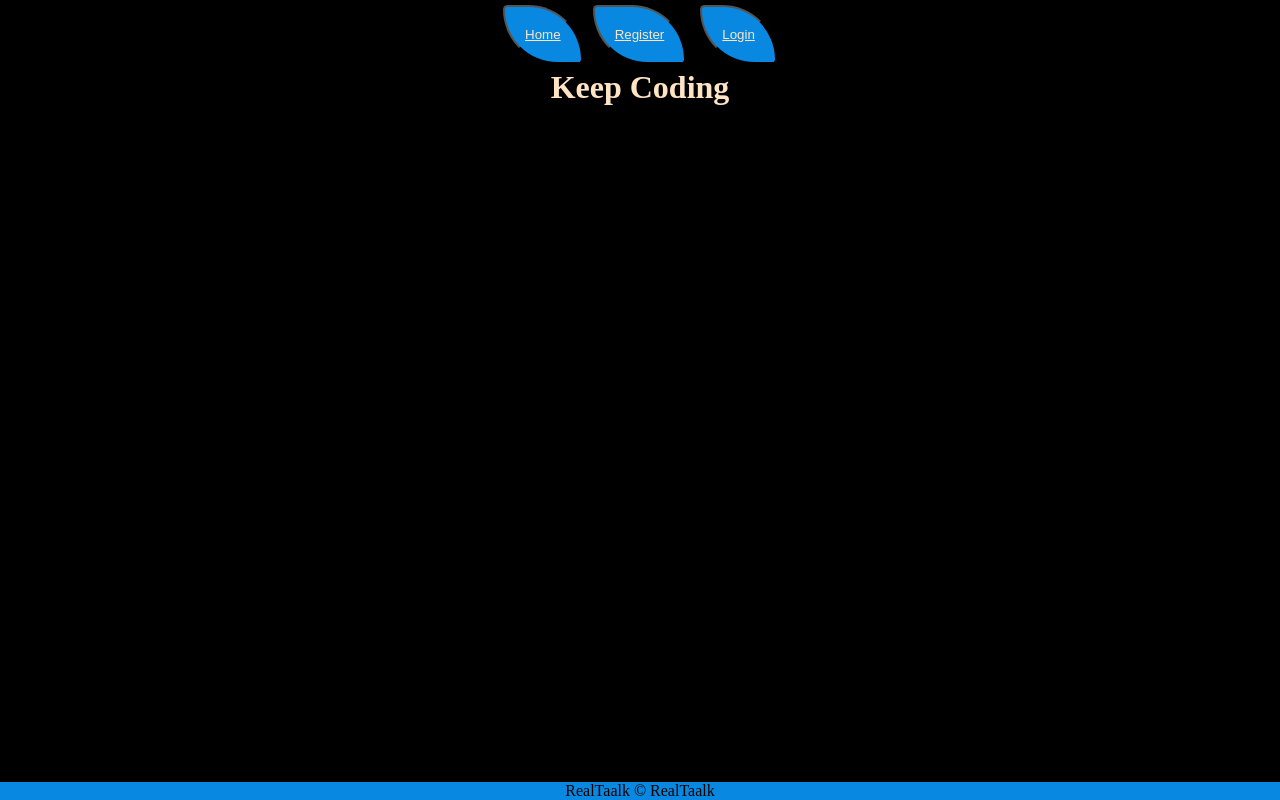
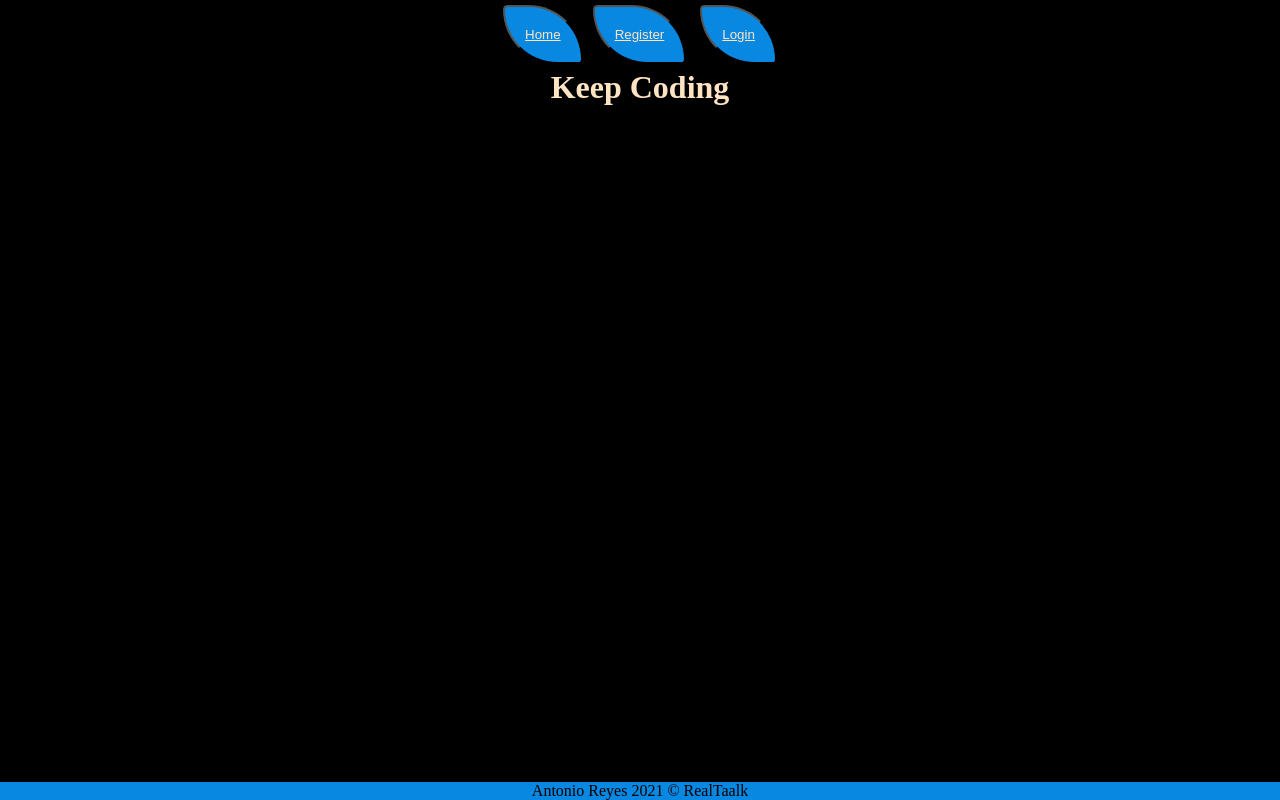
Before and after one commit to golden-state0fmind/RealTaalk-FrontEnd, a React (Create React App) app: page / in a window 1280 px wide. Built offline with nearby package versions, Linux system fonts and the light colour scheme.

Commit message:
updates footer to fixed position and changes style

```diff
--- a/src/components/Footer.js
+++ b/src/components/Footer.js
@@ -7,7 +7,7 @@ const Footer = (props) => {
             <Container
                 className="themed-container footer"
                 fluid={true}
-            >RealTaalk &copy; RealTaalk</Container>
+            >Antonio Reyes 2021 &copy; RealTaalk</Container>
         </>
     )
 }
```
